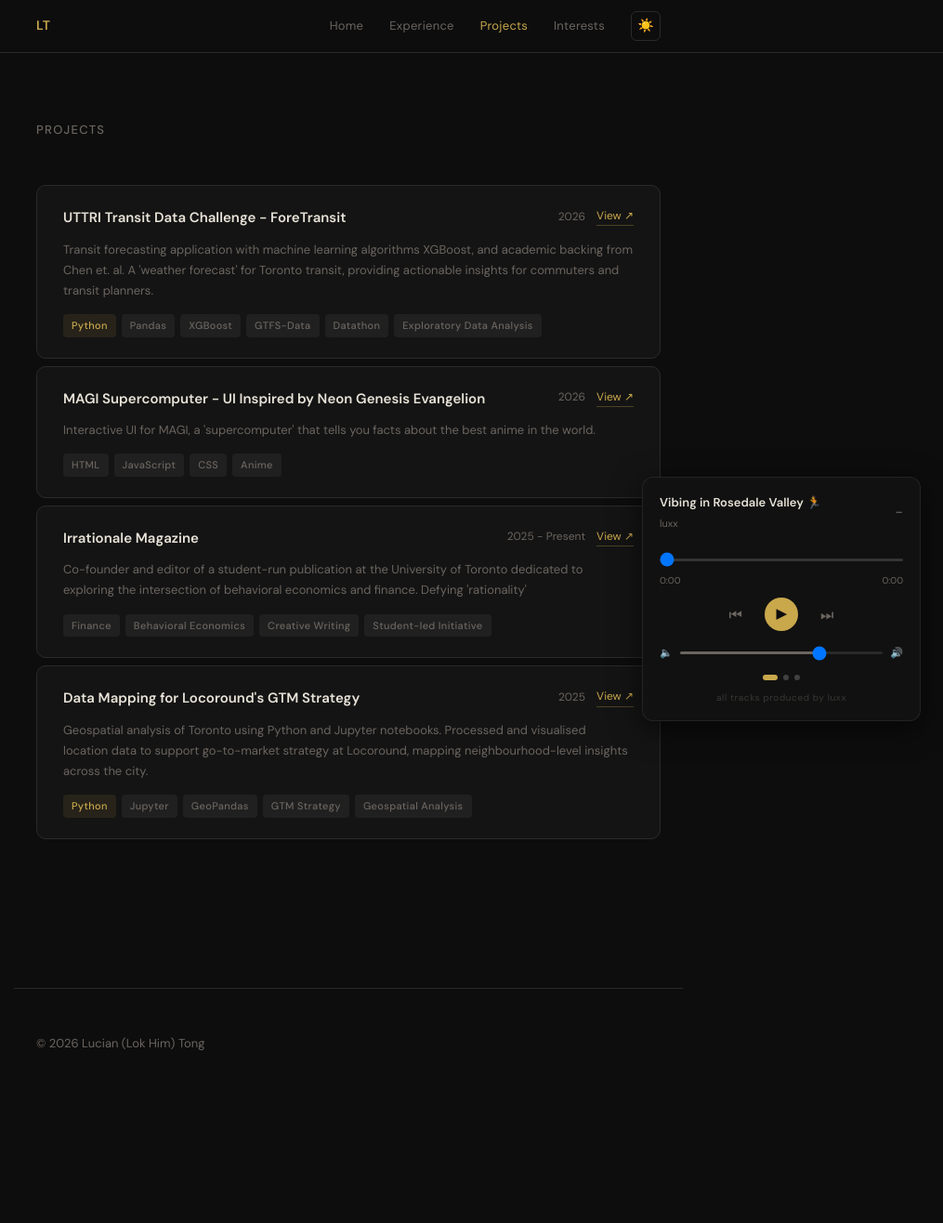
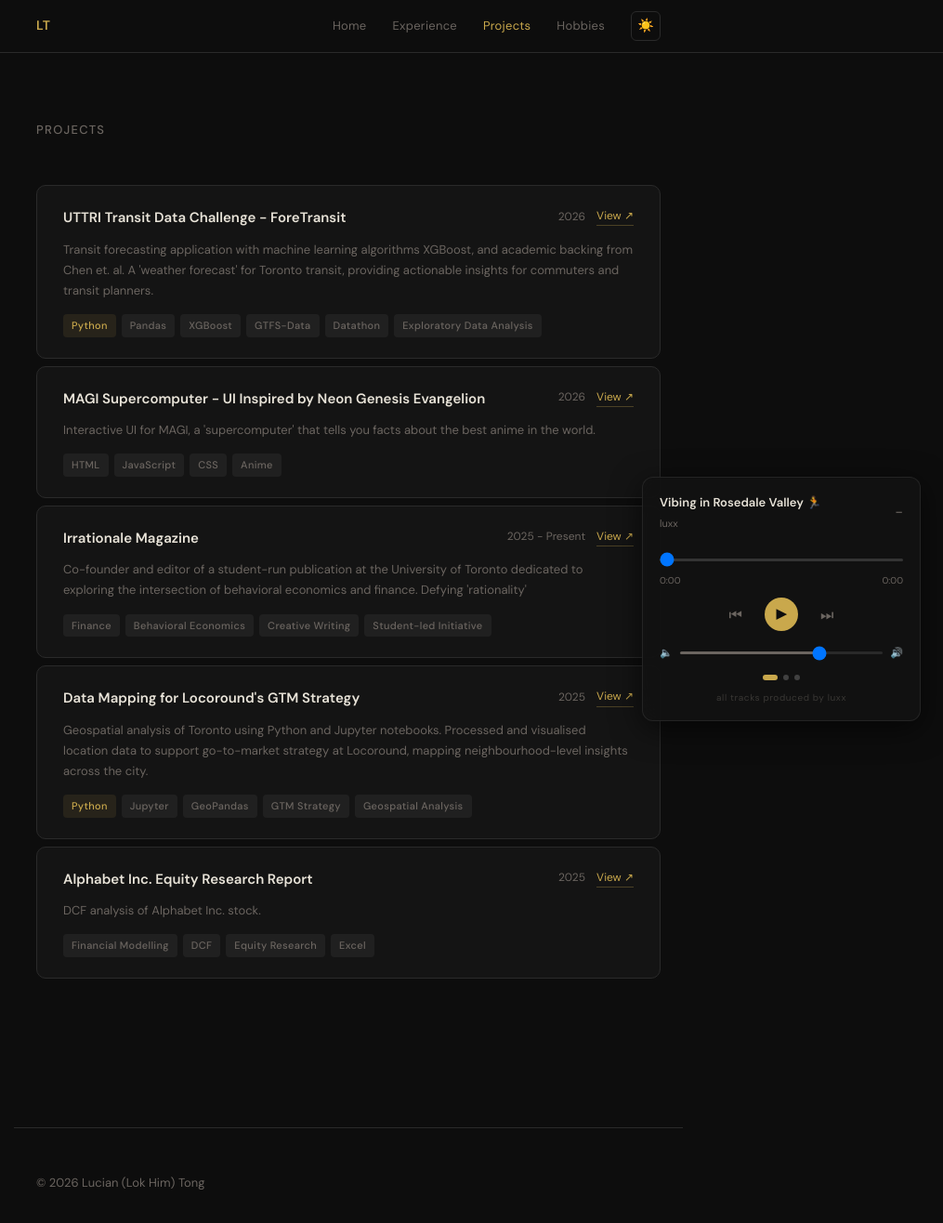
Before and after one commit to luciantong/lucian-site, a Next.js app: page /projects in a window 1280 px wide. Shown: the whole page at 93% size, without its empty margins (265-1280 px from the left). Before the commit the page ends 1166 px from the top, so only its background shows below. Built offline with nearby package versions, Linux system fonts and the light colour scheme.

Commit message:
Rename Interests → Hobbies: add HobbiesClient and route, update Nav, remove old files

```diff
--- /dev/null
+++ b/app/hobbies/page.tsx
@@ -0,0 +1,5 @@
+export const metadata = { title: "Hobbies — Lucian Tong" };
+import HobbiesClient from "@/components/HobbiesClient";
+export default function Hobbies() {
+  return <HobbiesClient />;
+}
--- a/app/interests/page.tsx
+++ /dev/null
@@ -1,5 +0,0 @@
-export const metadata = { title: "Interests — Lucian Tong" };
-import InterestsClient from "@/components/InterestsClient";
-export default function Interests() {
-  return <InterestsClient />;
-}
--- a/components/InterestsClient.tsx
+++ b/components/HobbiesClient.tsx
@@ -1,14 +1,14 @@
 "use client";
 import { useState } from "react";
 
-export default function InterestsClient() {
+export default function HobbiesClient() {
   const [scLoaded, setScLoaded] = useState(false);
 
   return (
     <div style={{ paddingTop: "72px", paddingBottom: "80px" }}>
 
       <h1 style={{ fontSize: "13px", color: "var(--muted)", letterSpacing: "0.1em", textTransform: "uppercase", marginBottom: "56px", fontWeight: 500 }}>
-        Interests
+        Hobbies
       </h1>
 
       {/* Music */}
@@ -37,7 +37,6 @@ export default function InterestsClient() {
           />
         </div>
 
-        {/* FIXED: Added the missing <a tag here */}
         <a
           href="https://soundcloud.com/luciant-10008123"
           target="_blank"
@@ -48,10 +47,10 @@ export default function InterestsClient() {
         </a>
       </section>
 
-      {/* Interests */}
+      {/* Hobbies */}
       <section>
         <div style={{ display: "flex", alignItems: "baseline", gap: "12px", marginBottom: "6px" }}>
-          <h2 style={{ fontSize: "20px", fontWeight: 600, color: "var(--text)" }}>Interests</h2>
+          <h2 style={{ fontSize: "20px", fontWeight: 600, color: "var(--text)" }}>Hobbies</h2>
         </div>
         <p style={{ fontSize: "13px", color: "var(--muted)", lineHeight: 1.8, marginBottom: "28px", maxWidth: "480px" }}>
           Things I spend time on outside of work.
--- a/components/Nav.tsx
+++ b/components/Nav.tsx
@@ -7,7 +7,7 @@ const links = [
   { href: "/", label: "Home" },
   { href: "/experience", label: "Experience" },
   { href: "/projects", label: "Projects" },
-  { href: "/interests", label: "Interests" },
+    { href: "/hobbies", label: "Hobbies" },
 ];
 
 export default function Nav() {
--- a/components/ProjectsClient.tsx
+++ b/components/ProjectsClient.tsx
@@ -40,6 +40,14 @@ const SAMPLE: Project[] = [
     title: "Data Mapping for Locoround's GTM Strategy",
     description: "Geospatial analysis of Toronto using Python and Jupyter notebooks. Processed and visualised location data to support go-to-market strategy at Locoround, mapping neighbourhood-level insights across the city.",
     tags: [ "Python", "Jupyter", "GeoPandas", "GTM Strategy", "Geospatial Analysis"],
+    link: "https://github.com/luciantong/mapping-toronto-for-gtm",
+    date: "2025",
+  },
+    {
+    id: "5",
+    title: "Alphabet Inc. Equity Research Report",
+    description: "DCF analysis of Alphabet Inc. stock.",
+    tags: [ "Financial Modelling", "DCF", "Equity Research", "Excel"],
     link: "https://github.com/luciantong/mapping-toronto-for-gtm",
     date: "2025",
   },
```
